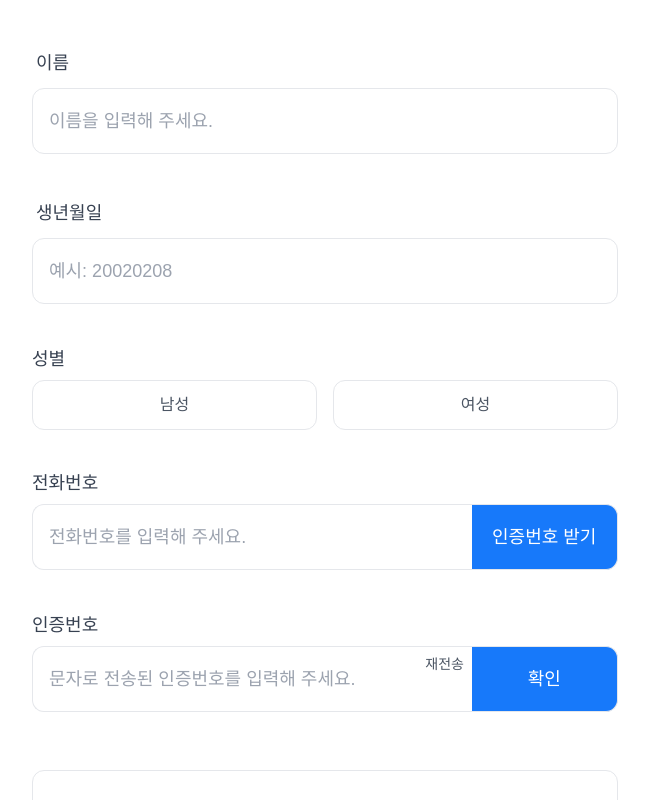
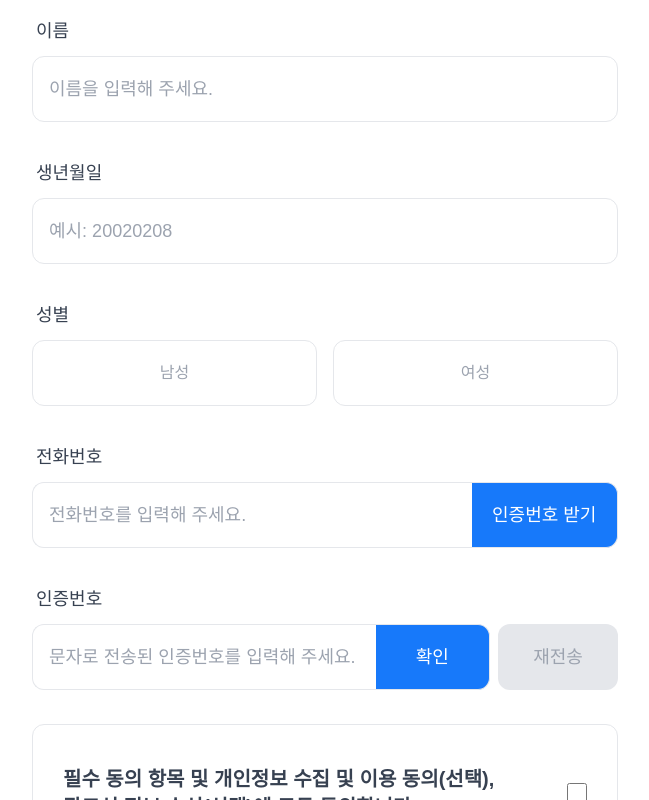
Before and after one commit to JOBaboso/Jobaboso-front, a React (Vite) app: page /auth/signup/personal in a window 1280 px wide. Shown: the part 680-1480 px from the top of the page, without its empty margins (315-964 px from the left). Built offline with nearby package versions, Linux system fonts and the light colour scheme.

Commit message:
feat : 개인 회원 회원가입 페이지

```diff
--- a/src/components/auth/AgreementSection.tsx
+++ b/src/components/auth/AgreementSection.tsx
@@ -44,7 +44,7 @@ export const AgreementSection: React.FC<Props> = ({ onAllChecked }) => {
   }, [checkedAll, onAllChecked]);
 
   return (
-    <div className="space-y-4 border border-gray-200 rounded-xl py-[40px] px-[30px]">
+    <div className="space-y-8 border border-gray-200 rounded-xl py-[40px] px-[30px]">
       {/* 전체 동의: 텍스트 왼쪽, 체크박스 오른쪽 */}
       <div className="flex items-center justify-between">
         <span className="text-gray-700 text-h3">
@@ -61,7 +61,7 @@ export const AgreementSection: React.FC<Props> = ({ onAllChecked }) => {
       <div className="w-[530px] h-0 border-t border-gray-200" />
 
       {/* 개별 동의 리스트 */}
-      <ul className="space-y-2">
+      <ul className="space-y-3">
         {agreementsData.map(a => (
           <li key={a.id} className="flex items-center justify-between">
             <div className="flex items-center space-x-2">
--- a/src/components/auth/CredentialsSection.tsx
+++ b/src/components/auth/CredentialsSection.tsx
@@ -16,7 +16,7 @@ export const CredentialsSection: React.FC<Props> = ({
   passwordError,
   passwordConfirmError,
 }) => (
-  <div className="space-y-6">
+  <div className="space-y-3">
     <InputWithButton
       id="username"
       label="아이디"
--- a/src/components/auth/PersonalInfoSection.tsx
+++ b/src/components/auth/PersonalInfoSection.tsx
@@ -1,10 +1,12 @@
 // src/components/auth/PersonalInfoSection.tsx
 import React from 'react';
 import { InputField } from '@components/common/InputField';
+import { BinarySelector } from '@components/common/BinarySelector';
 
 interface Props {
   nameError?: string;
   birthError?: string;
+  genderError?: string;
   gender: 'male' | 'female' | '';
   onGenderChange: (g: 'male' | 'female') => void;
 }
@@ -12,10 +14,11 @@ interface Props {
 export const PersonalInfoSection: React.FC<Props> = ({
   nameError,
   birthError,
+  genderError,
   gender,
   onGenderChange,
 }) => (
-  <div className="space-y-6">
+  <div className="space-y-3 mb-10">
     <InputField
       id="name"
       label="이름"
@@ -30,34 +33,13 @@ export const PersonalInfoSection: React.FC<Props> = ({
       error={birthError}
     />
 
-    <div>
-      <span className="block mb-2 text-h4 font-medium text-gray-700">
-        성별
-      </span>
-      <div className="flex space-x-4">
-        <button
-          type="button"
-          onClick={() => onGenderChange('male')}
-          className={`flex-1 py-3 rounded-xl border ${
-            gender === 'male'
-              ? 'bg-mainBlue text-white border-mainBlue'
-              : 'bg-white text-gray-600 border-gray-200'
-          }`}
-        >
-          남성
-        </button>
-        <button
-          type="button"
-          onClick={() => onGenderChange('female')}
-          className={`flex-1 py-3 rounded-xl border ${
-            gender === 'female'
-              ? 'bg-mainBlue text-white border-mainBlue'
-              : 'bg-white text-gray-600 border-gray-200'
-          }`}
-        >
-          여성
-        </button>
-      </div>
-    </div>
+    <BinarySelector
+      label="성별"
+      options={['male', 'female']}
+      labels={['남성', '여성']}
+      value={gender}
+      onChange={onGenderChange}
+      error={genderError}
+    />
   </div>
 );
--- a/src/components/auth/PhoneVerificationSection.tsx
+++ b/src/components/auth/PhoneVerificationSection.tsx
@@ -1,4 +1,3 @@
-// src/components/auth/PhoneVerificationSection.tsx
 import React from 'react';
 import { InputWithButton } from '@components/common/InputWithButton';
 
@@ -17,7 +16,8 @@ export const PhoneVerificationSection: React.FC<Props> = ({
   phoneError,
   verificationError,
 }) => (
-  <div className="space-y-6">
+  <div className="space-y-3">
+    {/* 전화번호 입력 */}
     <InputWithButton
       id="phone"
       label="전화번호"
@@ -27,7 +27,9 @@ export const PhoneVerificationSection: React.FC<Props> = ({
       error={phoneError}
     />
 
-    <div className="relative">
+    {/* 인증번호 입력 + 확인 + 재전송 */}
+    <div className="flex items-start space-x-2">
+      <div className="flex-1">
         <InputWithButton
           id="verification"
           label="인증번호"
@@ -36,13 +38,17 @@ export const PhoneVerificationSection: React.FC<Props> = ({
           onButtonClick={onVerifyCode}
           error={verificationError}
         />
+      </div>
+
+      <div className="pt-[42px]">
         <button
           type="button"
           onClick={onResendCode}
-        className="absolute top-[42px] right-[154px] text-gray-600 text-sm hover:underline"
+          className="w-[120px] h-[66px] bg-gray-200 text-gray-400 text-h4 font-medium rounded-xl hover:opacity-50"
         >
           재전송
         </button>
       </div>
     </div>
+  </div>
 );
--- /dev/null
+++ b/src/components/common/BinarySelector.tsx
@@ -0,0 +1,55 @@
+// src/components/common/BinarySelector.tsx
+import React from 'react';
+
+interface BinarySelectorProps<T extends string> {
+  label: string;
+  options: [T, T];
+  value: T | '';
+  onChange: (value: T) => void;
+  labels?: [string, string];
+  error? : string;
+}
+
+export const BinarySelector = <T extends string>({
+  label,
+  options,
+  value,
+  onChange,
+  labels = options,
+  error
+}: BinarySelectorProps<T>) => {
+  return (
+    <div>
+      <label
+        className="p-1 block mb-2 text-h4 font-medium text-gray-700"
+      >
+        {label}
+      </label>
+      <div className="flex space-x-4 mt-1">
+        {options.map((option, idx) => (
+          <button
+            key={option}
+            type="button"
+            onClick={() => onChange(option)}
+            className={`flex-1 h-[66px] py-3 rounded-xl border transition-all ${
+              value === option
+                ? 'bg-mainBlue text-white border-mainBlue'
+                : 'bg-white text-gray-400 border-gray-200'
+            }`}
+          >
+            {labels[idx]}
+          </button>
+        ))}
+      </div>
+      <p
+        className="
+          mt-1
+          text-[12px]
+          text-[#FF3636]
+        "
+      >
+        {error ?? '\u00A0'}
+      </p>
+    </div>
+  );
+};
--- a/src/components/common/InputField.tsx
+++ b/src/components/common/InputField.tsx
@@ -16,7 +16,7 @@ export const InputField: React.FC<InputFieldProps> = ({
   error,
 }) => {
   return (
-    <div className="w-full] mx-auto my-0">
+    <div className="w-full mx-auto my-0">
       {/* 레이블 */}
       <label
         htmlFor={id}
@@ -46,6 +46,7 @@ export const InputField: React.FC<InputFieldProps> = ({
       {/* 에러 메시지 */}
       <p
         className="
+          mt-1
           text-[12px]
           text-[#FF3636]
         "
--- a/src/components/common/InputWithButton.tsx
+++ b/src/components/common/InputWithButton.tsx
@@ -24,7 +24,7 @@ export const InputWithButton: React.FC<InputWithButtonProps> = ({
       {/* 레이블 */}
       <label
         htmlFor={id}
-        className="block mb-2 text-h4 font-medium text-gray-700"
+        className="p-1 block mb-2 text-h4 font-medium text-gray-700"
       >
         {label}
       </label>
@@ -38,10 +38,10 @@ export const InputWithButton: React.FC<InputWithButtonProps> = ({
           placeholder={placeholder}
           className="
             flex-1
-            w-3/4
             h-[66px]
             px-4
-            bg-white
+            py-[20px]
+          bg-white
             border border-gray-200 border-r-0
             rounded-l-xl
             text-h4 text-gray-700 placeholder-gray-400
@@ -70,6 +70,7 @@ export const InputWithButton: React.FC<InputWithButtonProps> = ({
       {/* 에러 메시지 */}
       <p
         className="
+          mt-1
           text-[12px]
           text-[#FF3636]
         "
--- a/src/pages/auth/SignInPage.tsx
+++ b/src/pages/auth/SignInPage.tsx
@@ -1,7 +1,7 @@
 import { useState } from "react";
 import Button from "@components/common/Button";
 
-const SignInPage = () => {
+const SigninPage = () => {
   const [tab, setTab] = useState<"personal" | "company" | "university">("personal");
 
   const renderTabContent = () => (
@@ -66,4 +66,4 @@ const SignInPage = () => {
   );
 };
 
-export default SignInPage;
+export default SigninPage;
--- a/src/pages/auth/SignUpPersonalPage.tsx
+++ b/src/pages/auth/SignUpPersonalPage.tsx
@@ -4,7 +4,7 @@ import { PersonalInfoSection } from '@components/auth/PersonalInfoSection';
 import { PhoneVerificationSection } from '@components/auth/PhoneVerificationSection';
 import { AgreementSection } from '@components/auth/AgreementSection';
 
-export const SignUpPersonalPage: React.FC = () => {
+const SignupPersonalPage: React.FC = () => {
   const [gender, setGender] = useState<'male'|'female'|''>('');
   const [allAgreed, setAllAgreed] = useState(false);
 
@@ -32,7 +32,7 @@ export const SignUpPersonalPage: React.FC = () => {
           개인 회원가입
         </h1>
 
-        <form className="space-y-10" onSubmit={onSubmit}>
+        <form className="space-y-3" onSubmit={onSubmit}>
           <CredentialsSection onCheckUsername={handleCheckUsername} />
 
           <PersonalInfoSection
@@ -46,12 +46,11 @@ export const SignUpPersonalPage: React.FC = () => {
             onResendCode={handleResendCode}
           />
 
-          {/* 이제 agreementsData를 넘길 필요 없이 전체 동의 여부만 처리 */}
           <AgreementSection onAllChecked={handleAllChecked} />
 
           <button
             type="submit"
-            className="w-full py-4 bg-mainBlue text-white text-lg font-medium rounded-xl hover:opacity-90"
+            className="w-full my-9 py-4 bg-mainBlue text-white text-h2 rounded-xl hover:opacity-50"
           >
             가입하기
           </button>
@@ -60,3 +59,5 @@ export const SignUpPersonalPage: React.FC = () => {
     </div>
   );
 };
+
+export default SignupPersonalPage;
```
Also changed, not shown: src/routes/router.tsx (+10 -5 lines), src/pages/auth/SignupCompanyPage.tsx (added), src/pages/auth/SignupUniversityPage.tsx (added). Lines whose indentation alone changed are shown as unchanged.
